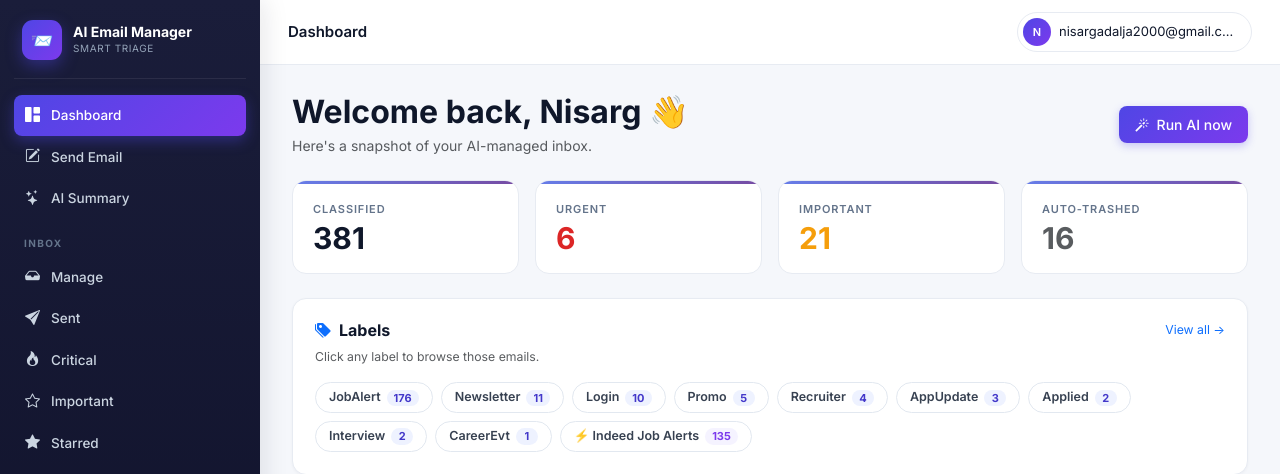
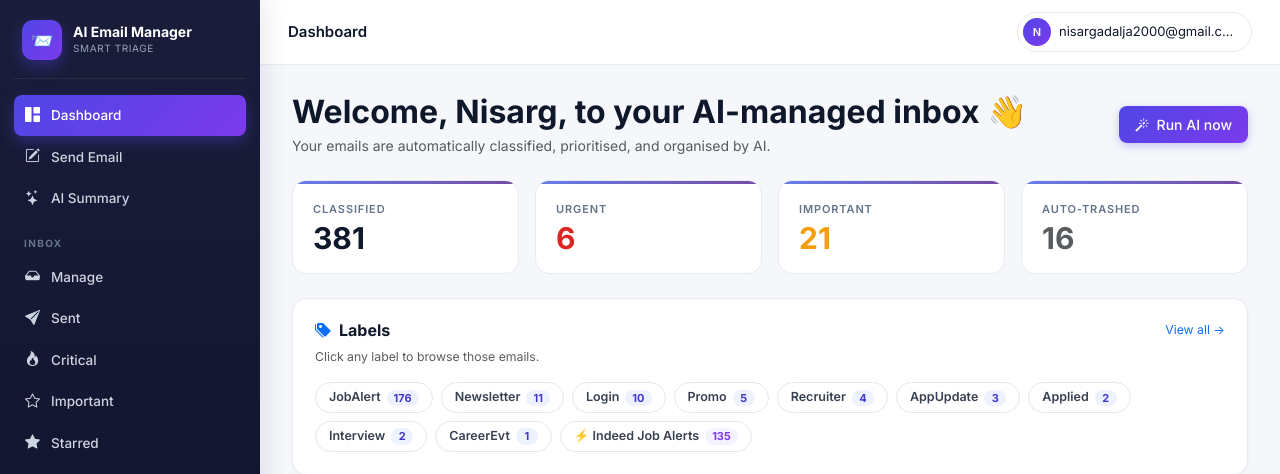
Before and after one commit to nisarg291/AI_Email_Manager, a Django app: page /accounts/dashboard/ in a window 1280 px wide. Shown: the top 474 px of the page. Run offline with Django 5.2, Linux system fonts and the light colour scheme; a user stored in the database is signed in; data comes from the database, SQL or seed files in the repository; both versions use the stored data as it was after the commit; parts of the project's set-up code (start-up, migrations or seed data) failed here and were passed over.

Commit message:
Update welcome message on the dashboard to be more personalized
Modify the dashboard welcome message to greet users by name and provide a brief explanation of the AI-managed inbox functionality.

Replit-Commit-Author: Agent
Replit-Commit-Session-Id: 0c46a10c-6ca4-4952-bac6-ccd37e592262
Replit-Commit-Checkpoint-Type: full_checkpoint
Replit-Commit-Event-Id: 0fb38c1e-acf7-4cc3-bcab-d5c41dad7c55
Replit-Commit-Screenshot-Url: https://storage.googleapis.com/screenshot-production-us-central1/65f00a15-838b-48d1-9191-4b70d15a8b25/0c46a10c-6ca4-4952-bac6-ccd37e592262/d4i55OF
Replit-Helium-Checkpoint-Created: true

```diff
--- a/templates/dashboard.html
+++ b/templates/dashboard.html
@@ -49,8 +49,8 @@
 
 <div class="dash-header">
   <div>
-    <h2 class="mb-1 fw-bold">Welcome back{% if user.first_name %}, {{ user.first_name }}{% endif %} 👋</h2>
-    <p class="text-muted mb-0">Here's a snapshot of your AI-managed inbox.</p>
+    <h2 class="mb-1 fw-bold">Welcome{% if user.first_name %}, {{ user.first_name }}{% endif %}, to your AI-managed inbox 👋</h2>
+    <p class="text-muted mb-0">Your emails are automatically classified, prioritised, and organised by AI.</p>
   </div>
   <a href="{% url 'manage_emails' %}" class="btn btn-primary"><i class="bi bi-magic me-1"></i> Run AI now</a>
 </div>
```
Also changed, not shown: db.sqlite3.
